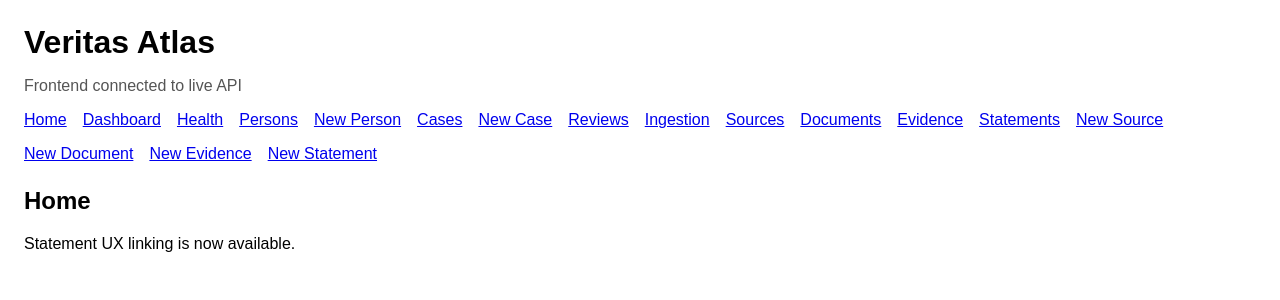
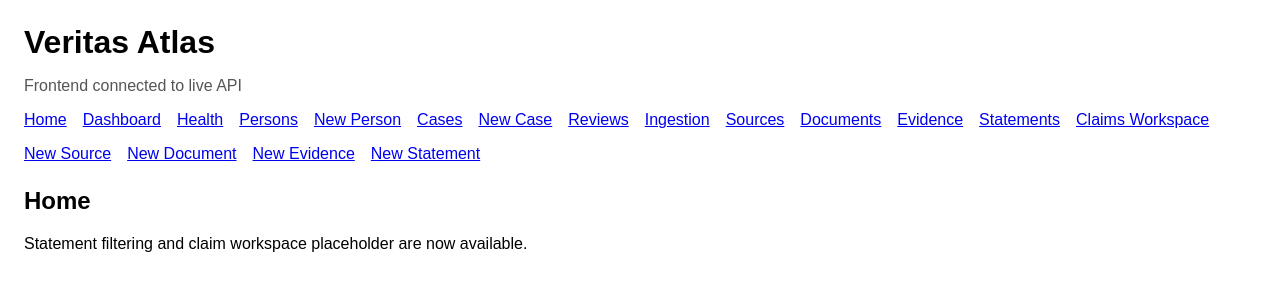
Before and after one commit to NTinkicht/veritas-atlas, a React (Vite) app in the folder apps/web/veritas-atlas-web/: page / in a window 1280 px wide. Shown: the top 300 px of the page. Built offline with nearby package versions, Linux system fonts and the light colour scheme; no server answers.

Commit message:
checkpoint before phase 6.11 - 2026-04-07 00:42:57

```diff
--- a/apps/web/veritas-atlas-web/src/main.tsx
+++ b/apps/web/veritas-atlas-web/src/main.tsx
@@ -29,6 +29,7 @@ import { EvidencePage } from "./pages/EvidencePage";
 import { EvidenceDetailPage } from "./pages/EvidenceDetailPage";
 import { StatementsPage } from "./pages/StatementsPage";
 import { StatementDetailPage } from "./pages/StatementDetailPage";
+import { ClaimsWorkspacePage } from "./pages/ClaimsWorkspacePage";
 import { CaseDetailPage } from "./pages/CaseDetailPage";
 import { ReviewsPage } from "./pages/ReviewsPage";
 import { DashboardPage } from "./pages/DashboardPage";
@@ -56,6 +57,7 @@ function Layout({ children }: { children: React.ReactNode }) {
           <Link to="/documents">Documents</Link>
           <Link to="/evidence">Evidence</Link>
           <Link to="/statements">Statements</Link>
+          <Link to="/claims/workspace">Claims Workspace</Link>
           <Link to="/sources/new">New Source</Link>
           <Link to="/documents/new">New Document</Link>
           <Link to="/evidence/new">New Evidence</Link>
@@ -71,7 +73,7 @@ function HomePage() {
   return (
     <Layout>
       <h2>Home</h2>
-      <p>Statement UX linking is now available.</p>
+      <p>Statement filtering and claim workspace placeholder are now available.</p>
     </Layout>
   );
 }
@@ -144,6 +146,7 @@ const router = createBrowserRouter([
   { path: "/statements", element: <StatementsPage /> },
   { path: "/statements/new", element: <CreateStatementPage /> },
   { path: "/statements/:id", element: <StatementDetailPage /> },
+  { path: "/claims/workspace", element: <ClaimsWorkspacePage /> },
 ]);
 
 ReactDOM.createRoot(document.getElementById("root")!).render(
--- a/apps/web/veritas-atlas-web/src/pages/EvidenceDetailPage.tsx
+++ b/apps/web/veritas-atlas-web/src/pages/EvidenceDetailPage.tsx
@@ -55,7 +55,7 @@ export function EvidenceDetailPage() {
         <h3 style={{ marginTop: 0 }}>Statements</h3>
         <div style={{ display: "flex", gap: "12px", flexWrap: "wrap", marginBottom: "12px" }}>
           <Link to={`/statements/new?evidenceId=${item.id}`} style={actionLinkStyle}>Create Statement for this Evidence</Link>
-          <Link to="/statements" style={actionLinkStyle}>Open Statements</Link>
+          <Link to={`/statements?evidenceId=${item.id}`} style={actionLinkStyle}>View Statements for this Evidence</Link>
         </div>
 
         {statementsQuery.isLoading && <p>Loading statements...</p>}
```
Also changed, not shown: 1 other file (tests, documents, lock files or other folders).
